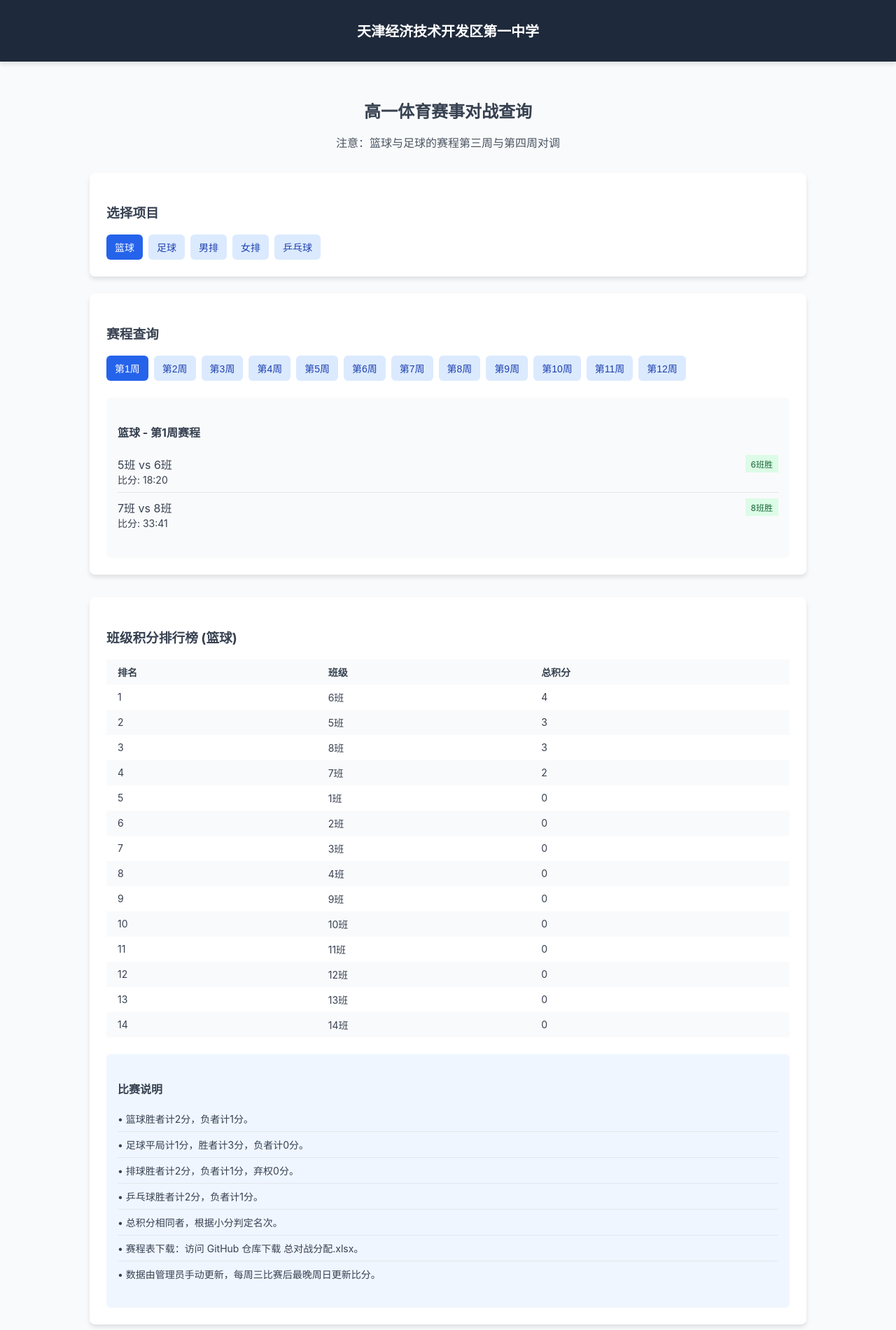
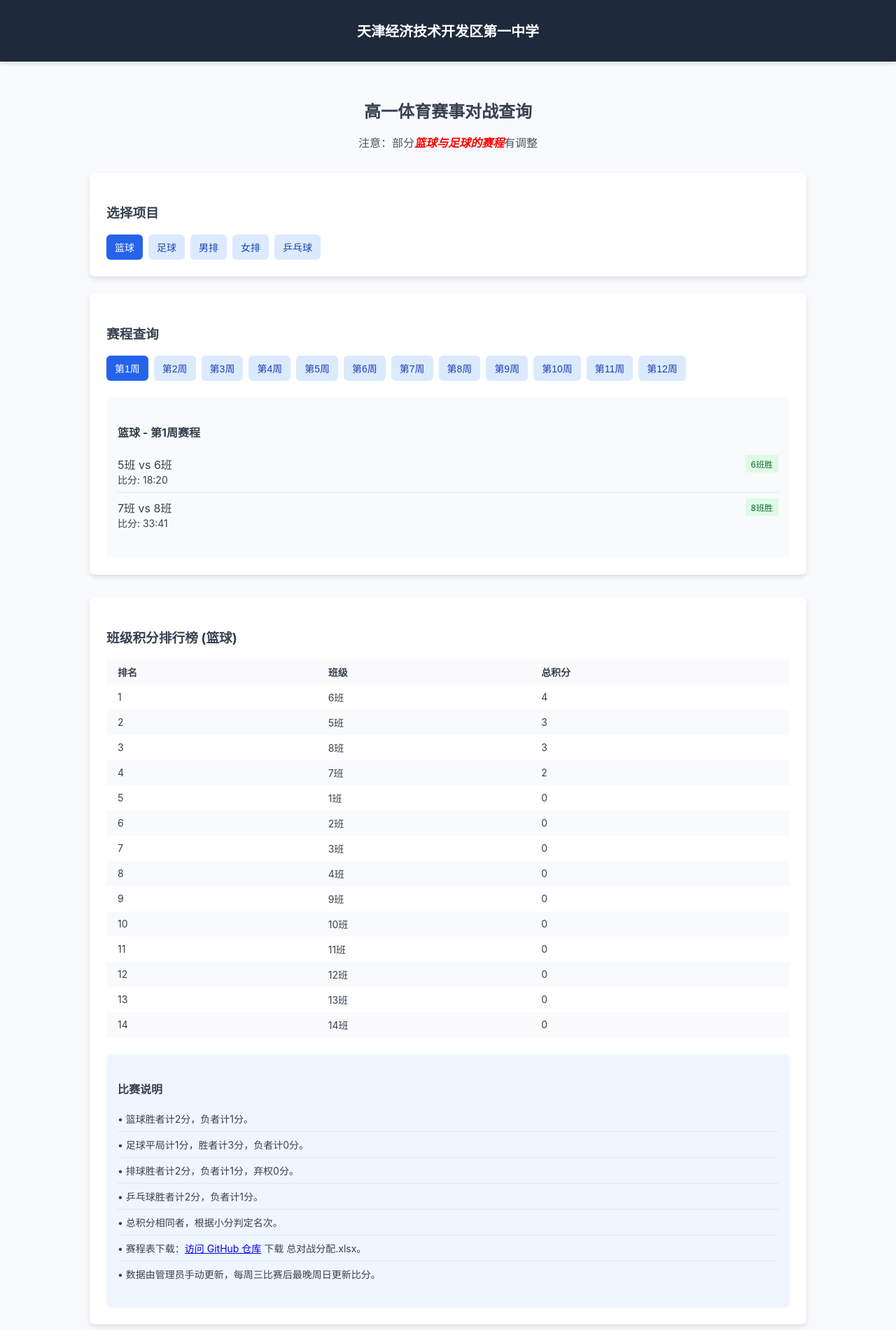
Before and after one commit to DXrrenXx/web, a plain HTML site: page index.html in a window 1280 px wide. Shown: the top 1900 px of the page at 70% size. Drawn offline with Linux system fonts and the light colour scheme.

Commit message:
更新 index.html

```diff
--- a/index.html
+++ b/index.html
@@ -167,7 +167,7 @@
   <main>
     <div class="text-center mb-8">
       <h2>高一体育赛事对战查询</h2>
-      <p>注意：篮球与足球的赛程第三周与第四周对调</p>
+      <p>注意：部分<span style="font-weight: bold; font-style: italic; color: red;">篮球与足球的赛程</span>有调整</p>
     </div>
     <div class="bg-white rounded-lg shadow-md p-6 mb-6">
       <h3 class="text-lg font-semibold text-gray-800 mb-4">选择项目</h3>
@@ -210,7 +210,7 @@
           <li>• 排球胜者计2分，负者计1分，弃权0分。</li>
           <li>• 乒乓球胜者计2分，负者计1分。</li>
           <li>• 总积分相同者，根据小分判定名次。</li>
-          <li>• 赛程表下载：<ahref="https://github.com/DXrrenXx/web"target="_blank" rel="noopener">访问 GitHub 仓库</a>下载 总对战分配.xlsx。</li>
+          <li>• 赛程表下载：<a href="https://github.com/DXrrenXx/web">访问 GitHub 仓库</a> 下载 总对战分配.xlsx。</li>
           <li>• 数据由管理员手动更新，每周三比赛后最晚周日更新比分。</li>
         </ul>
       </div>
```
